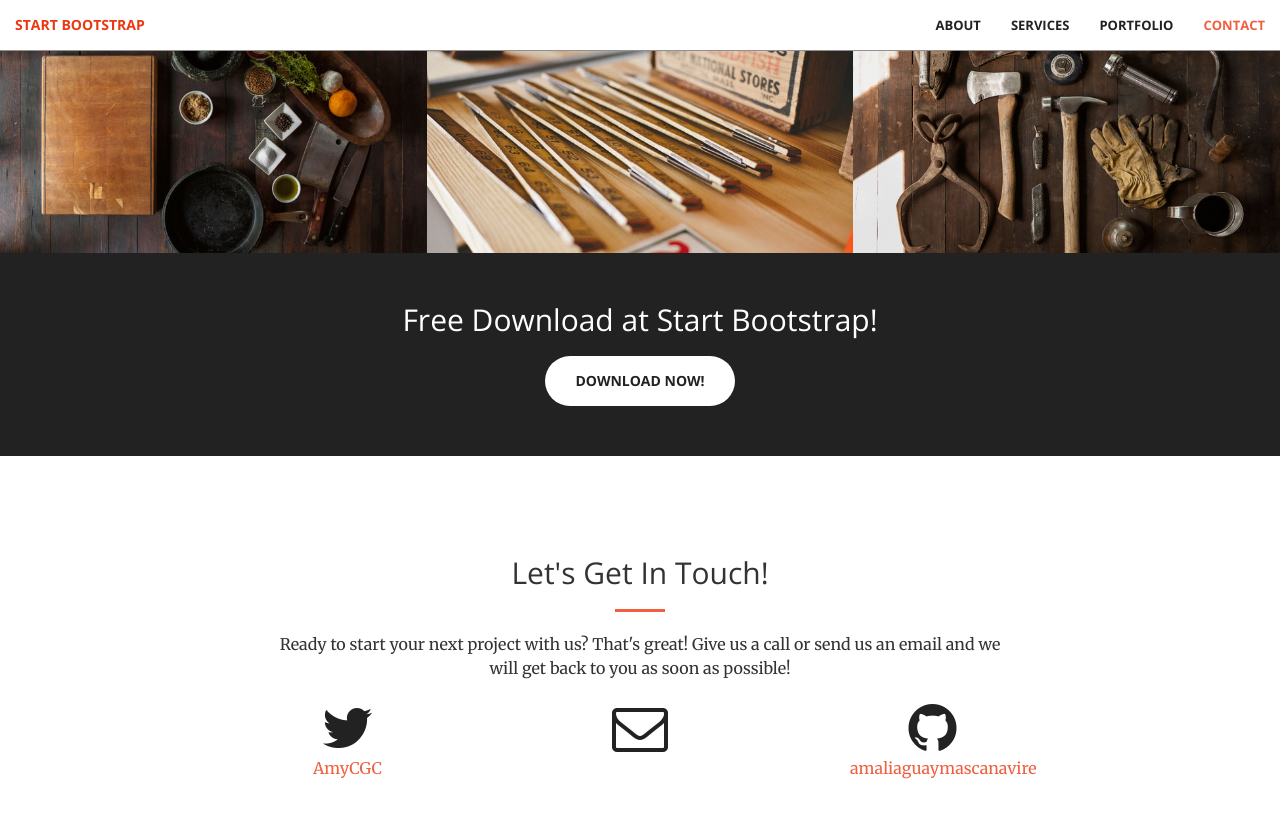
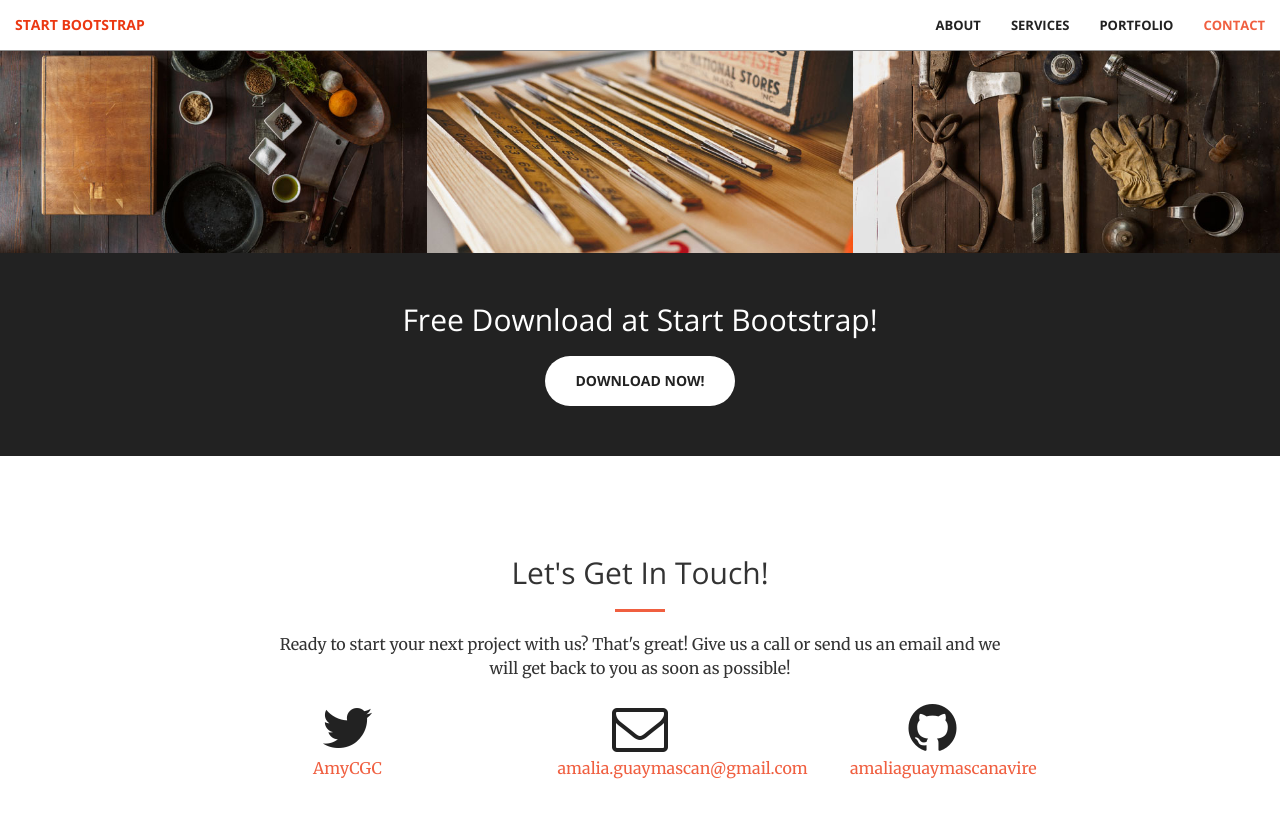
Before and after one commit to AmaliaGuaymasCanavire/amaliaguaymascanavire.github.io, a Jekyll site: the page built from index.html, in a window 1280 px wide and 900 px high, scrolled down 1981 px. Shown: the top 818 px of the window. Built offline with Jekyll 4.4.1, drawn with Linux system fonts in a browser that asks for light colours.

Commit message:
configuración

```diff
--- a/_config.yml
+++ b/_config.yml
@@ -1,6 +1,6 @@
 # Site settings
-title:
-email:
+title: Soy Amalia Carolina Guaymás Canavire
+email: amalia.guaymascan@gmail.com
 description: > # this means to ignore newlines until "baseurl:"
 baseurl: "" # the subpath of your site, e.g. /blog/
 url: "" # the base hostname & protocol for your site
```
